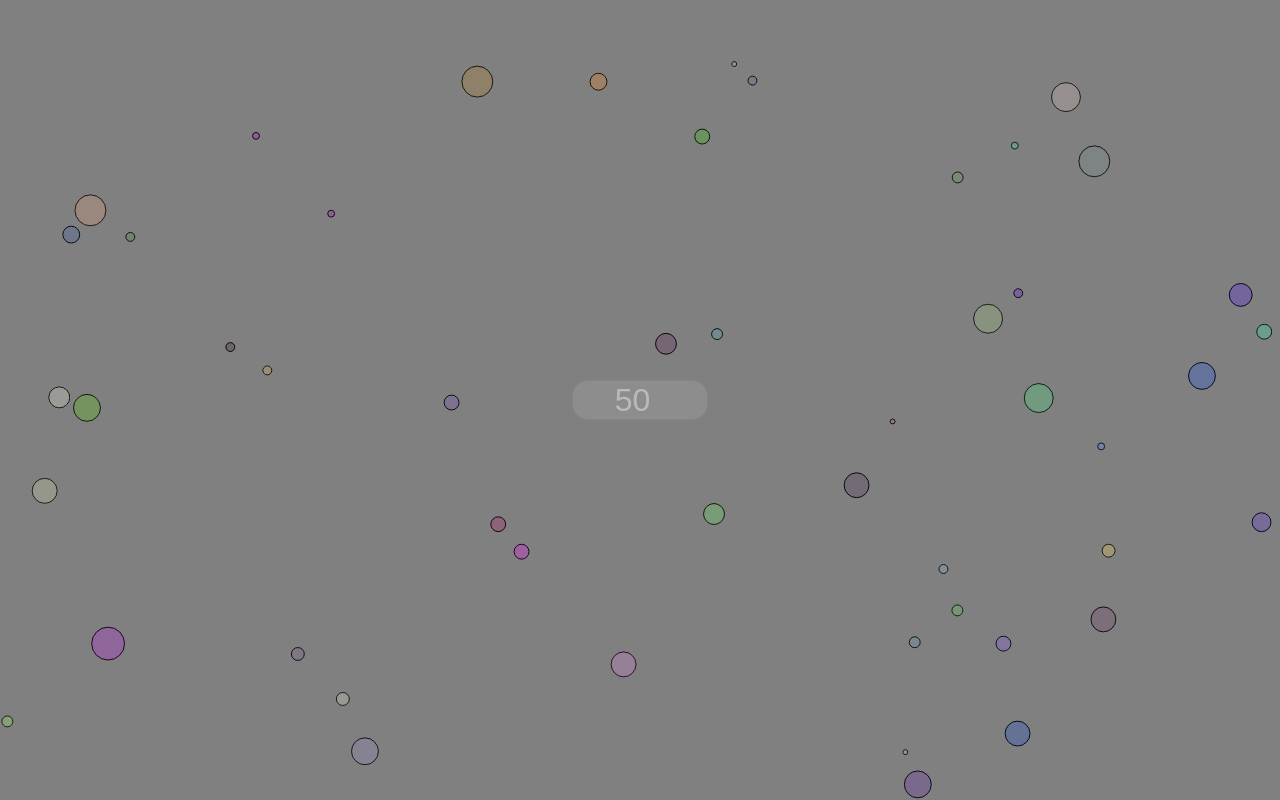
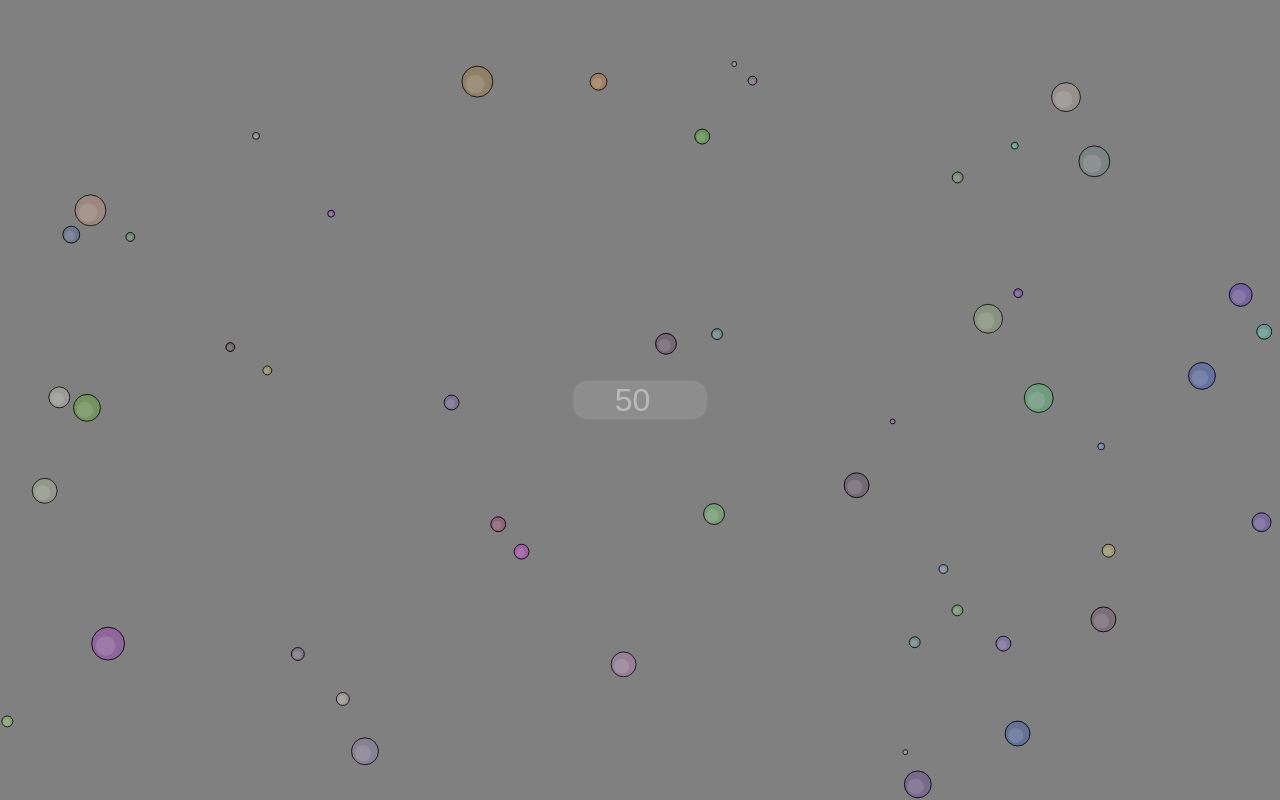
Before and after one commit to lxg18/balls, a plain HTML site: page index.html in a window 1280 px wide. Drawn offline with Linux system fonts and the light colour scheme.

Commit message:
Update index.html
добавлены блики

```diff
--- a/index.html
+++ b/index.html
@@ -15,7 +15,7 @@
       display: block;
       background: gray;
     }
-     .overlay {
+    .overlay {
       position: absolute;
       top: 50%;
       left: 50%;
@@ -45,6 +45,8 @@
 
     const FPS = 100; // выше 125 работает нестабильно
     let fpsCorrection = 0; // для коррекции FPS
+    const isGlareEnable = 1; // включение бликов
+    const glare = {pos:0.15, size:0.6}; // смещение от центра и размер относительно радиуса сферы
     const input = document.querySelector("input");
     let bArr = [];
     let bCount = input.value = 50;
@@ -187,6 +189,13 @@
           ctx.fillStyle = `#${b.c}3f`;
         }
         ctx.fill();
+        // блик
+        if (isGlareEnable) {
+          ctx.beginPath();
+          ctx.arc(b.x-b.r*glare.pos, b.y+b.r*glare.pos, b.r*glare.size, 0, 2 * Math.PI);
+          ctx.fillStyle = `#ffffff1f`;
+          ctx.fill();
+        }
       });
     }
 
```
